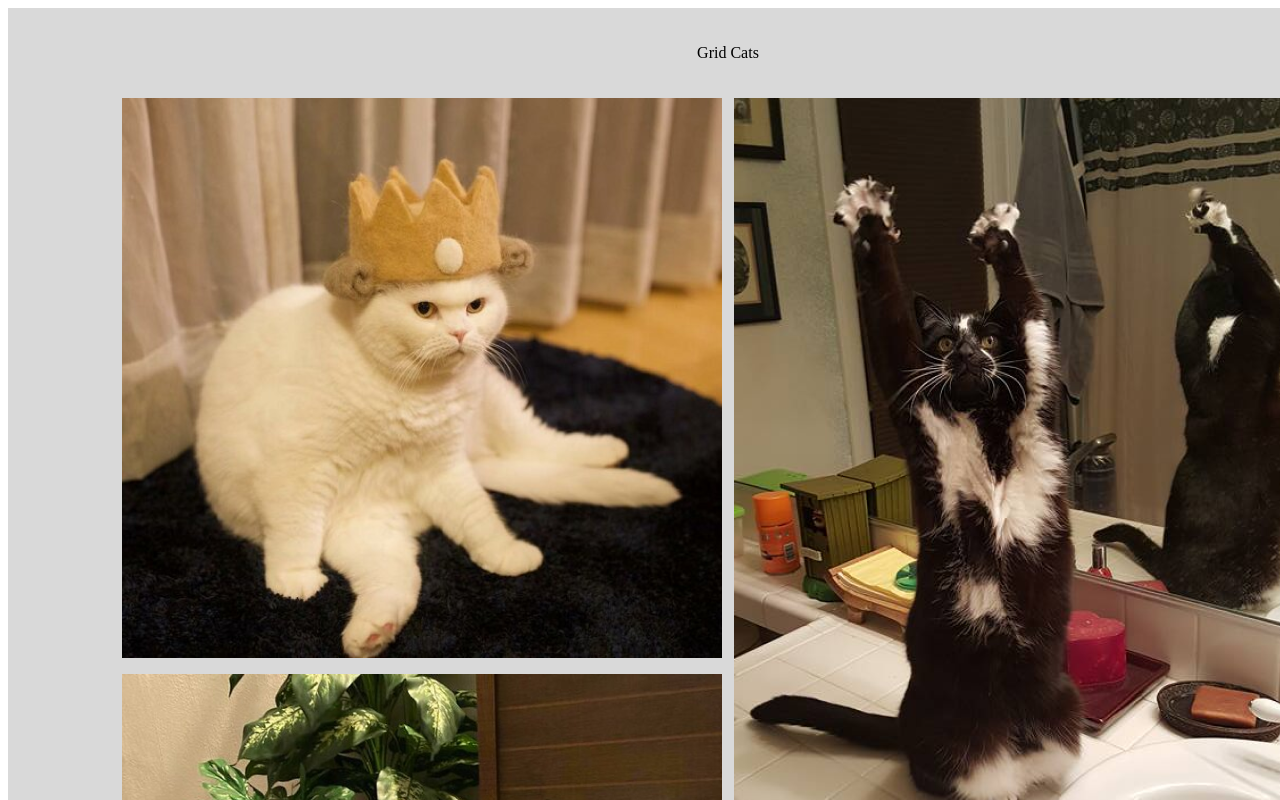
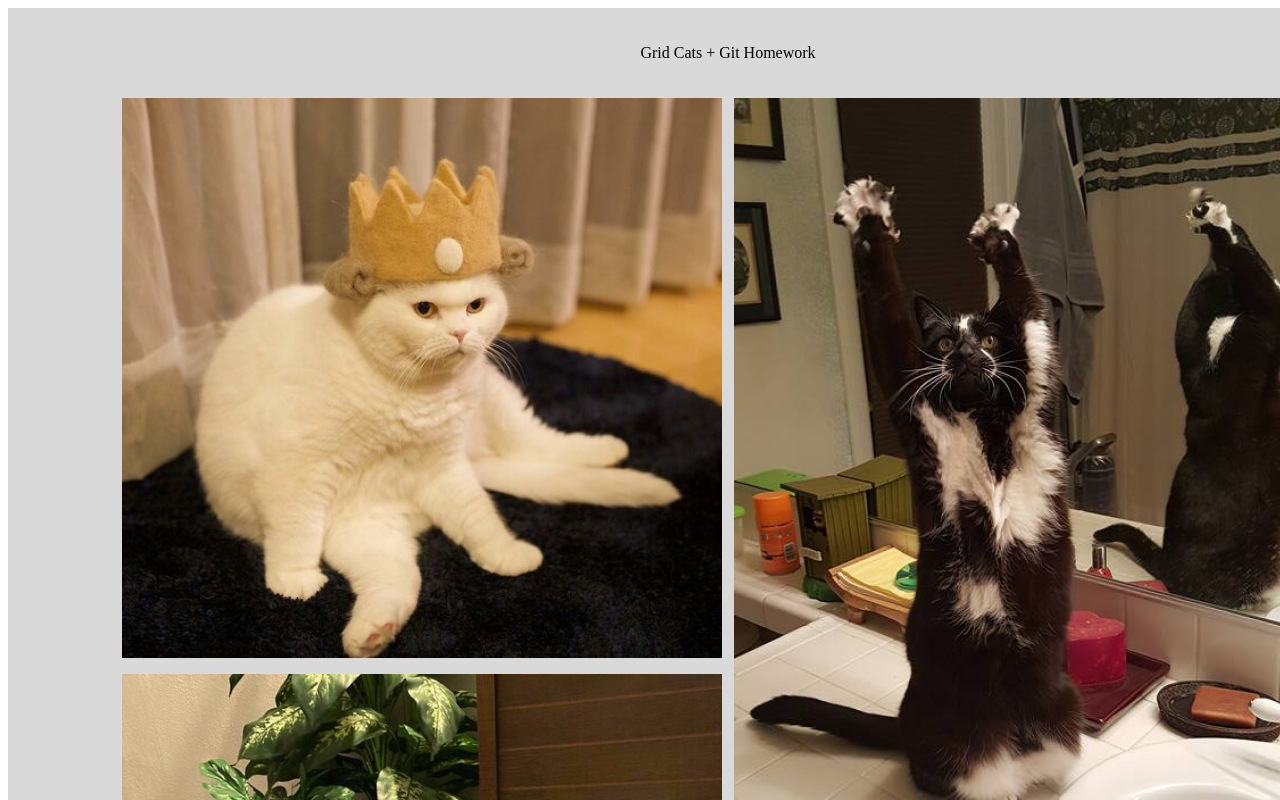
Before and after one commit to Klivchenko-Artem/gitLesson, a plain HTML site: page index.html in a window 1280 px wide. Shown: the top 800 px of the page. Drawn offline with Linux system fonts and the light colour scheme.

Commit message:
add title

```diff
--- a/index.html
+++ b/index.html
@@ -8,7 +8,7 @@
   </head>
   <body>
     <div class="page-container">
-      <div class="header"><p class="title">Grid Cats</p></div>
+      <div class="header"><p class="title">Grid Cats + Git Homework</p></div>
       <div class="container">
         <div class="column left-column">
           <div class="grid-item">
```
